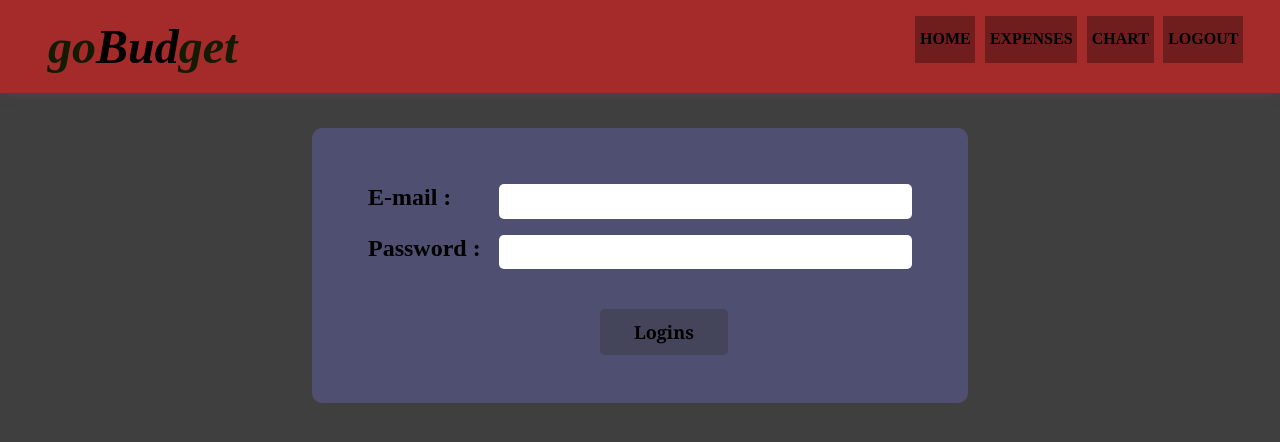
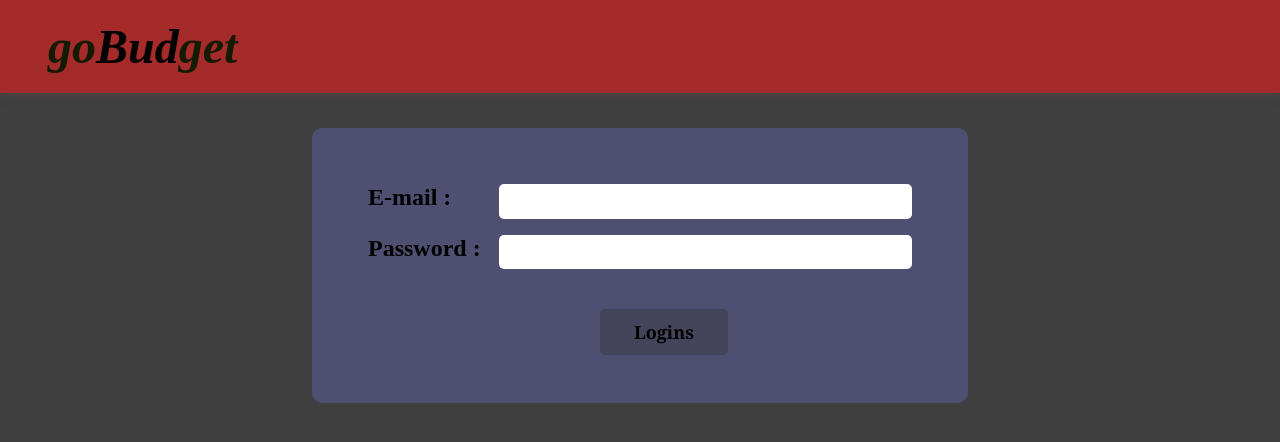
Before and after one commit to ogedengbewisdom/budget, a React (Create React App) app: page / in a window 1280 px wide. Shown: the top 442 px of the page. Built offline with nearby package versions, Linux system fonts and the light colour scheme.

Commit message:
Navigation Bar usecontext

```diff
--- a/src/Home/NavBar.js
+++ b/src/Home/NavBar.js
@@ -1,14 +1,18 @@
+import { useContext } from "react"
+import AuthorizeProps from "../Store/auth_context"
 import classes from "./NavBar.module.css"
 
 const NavBar = () => {
+
+    const authctx = useContext(AuthorizeProps)
     return (
         <div className={classes.mar}>
         <nav className={classes.navs}>
             <ul>
-                <li>HOME</li>
-                <li>Expenses</li>
-                <li>Chart</li>
-                <li>Logout</li>
+                {authctx.isLogin && <li><a href="/">HOME</a></li>}
+                {authctx.isLogin && <li><a href="/">Expenses</a></li>}
+                {authctx.isLogin && <li><a href="/">Chart</a></li>}
+                {authctx.isLogin && <li><button onClick={authctx.onLogout}>Logout</button></li>}
             </ul>
         </nav>
         </div>
```
